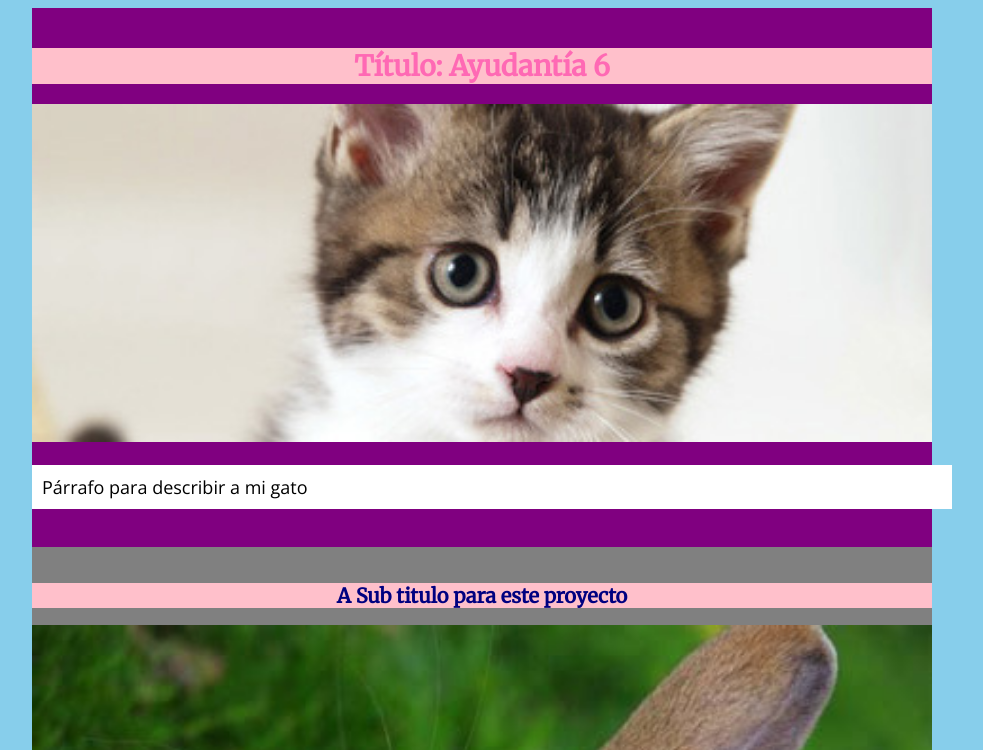
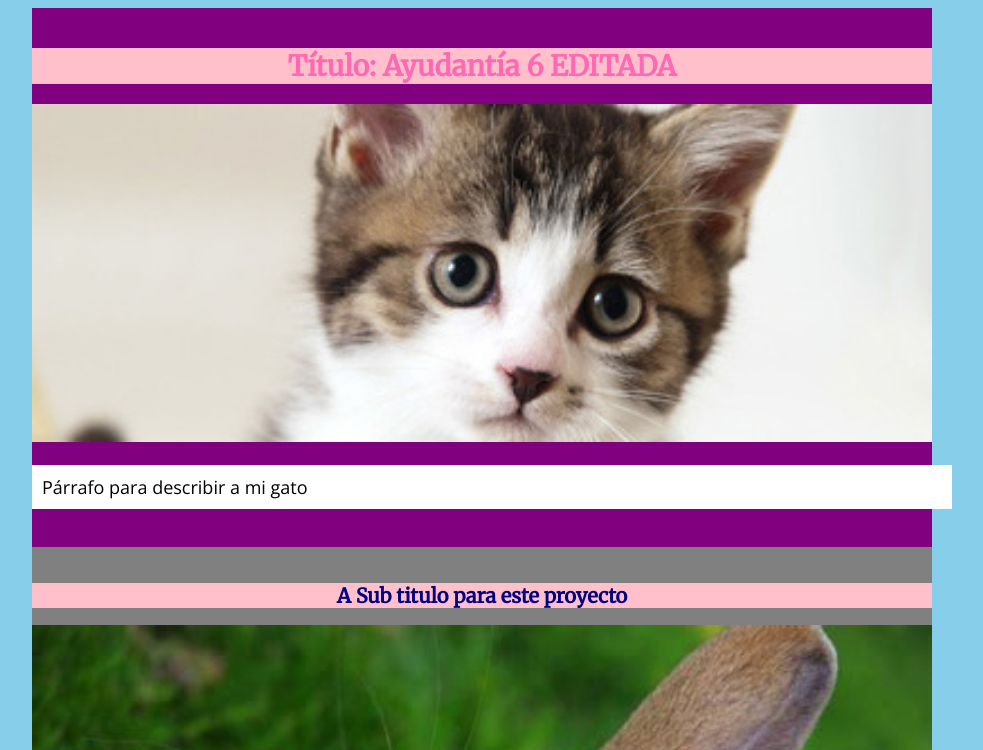
Before and after one commit to claurj/m02-g15, a plain HTML site: page index.html in a window 1280 px wide. Shown: the top 750 px of the page, without its empty margins (158-1141 px from the left). Drawn offline with nearby package versions, Linux system fonts and the light colour scheme.

Commit message:
cambie titulo html

```diff
--- a/index.html
+++ b/index.html
@@ -17,7 +17,7 @@
 
 
 	<div id="introduccion">
-		<h1>Título: Ayudantía 6</h1>
+		<h1>Título: Ayudantía 6 EDITADA</h1>
 		<img src="img/imagen01.jpg">
 		<p>Párrafo para describir a mi gato</p>
 	</div>
```
